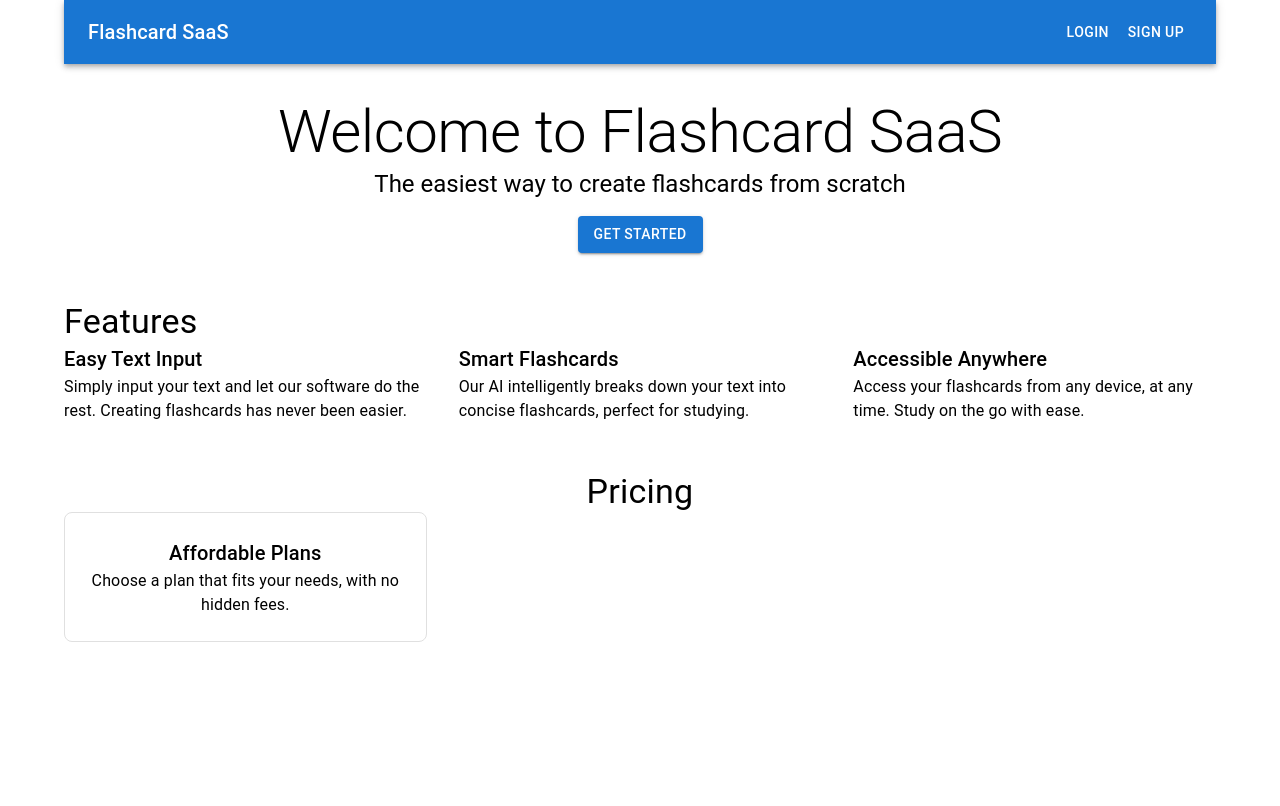
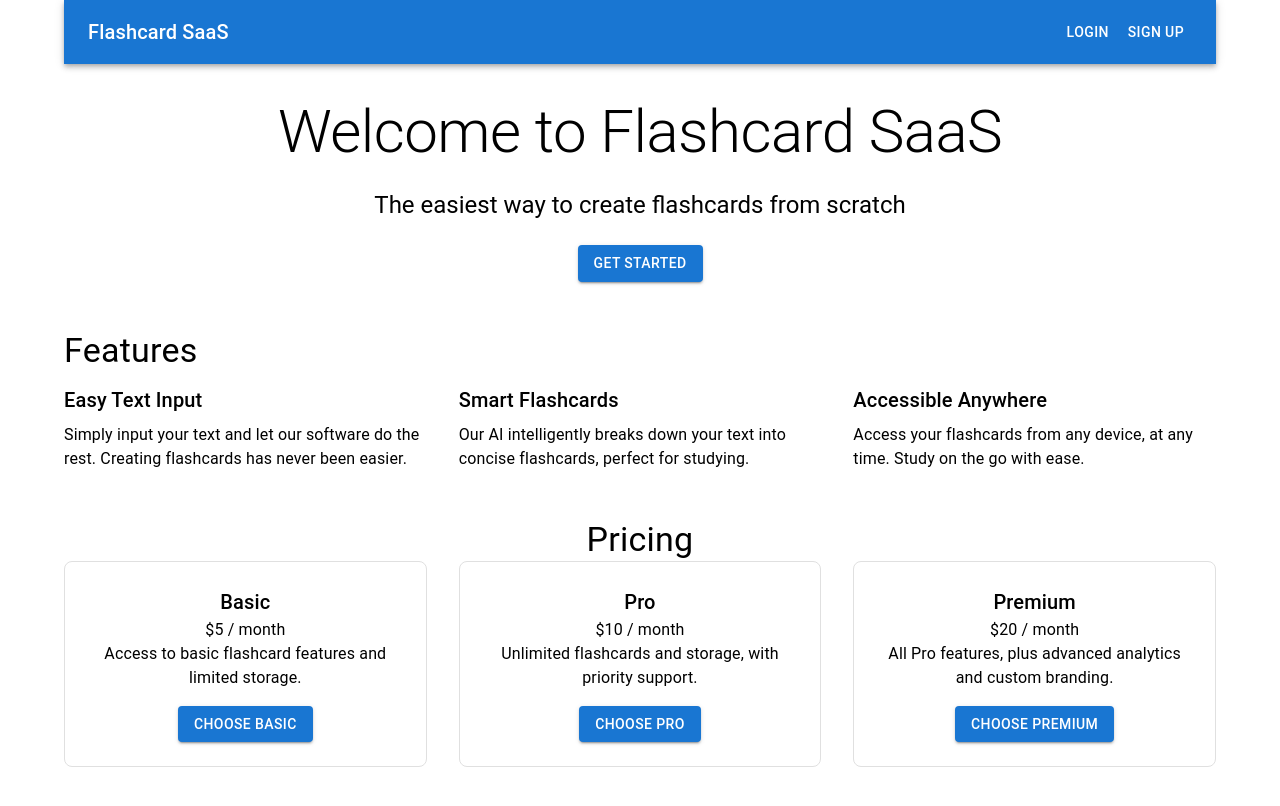
Before and after one commit to Belalaskaik/-AI-Flashcards-Stripe, a Next.js app: page / in a window 1280 px wide. Shown: the top 806 px of the page. Built offline with nearby package versions, Linux system fonts and the light colour scheme; no server answers.

Commit message:
finished pricing section of landing page

```diff
--- a/app/page.js
+++ b/app/page.js
@@ -28,8 +28,8 @@ export default function Home() {
       </AppBar>
 
       <Box sx={{ textAlign: 'center', my: 4 }}>
-        <Typography variant='h2'>Welcome to Flashcard SaaS</Typography>
-        <Typography variant='h5'>
+        <Typography variant='h2' gutterBottom>Welcome to Flashcard SaaS</Typography>
+        <Typography variant='h5' gutterBottom>
           The easiest way to create flashcards from scratch
         </Typography>
         <Button variant='contained' color='primary' sx={{ mt: 2 }}>
@@ -38,24 +38,24 @@ export default function Home() {
       </Box>
 
       <Box sx={{ my: 6 }}>
-        <Typography variant='h4'>Features</Typography>
+        <Typography variant='h4' gutterBottom>Features</Typography>
         <Grid container spacing={4}>
           <Grid item xs={12} md={4}>
-            <Typography variant='h6'>Easy Text Input</Typography>
+            <Typography variant='h6' gutterBottom>Easy Text Input</Typography>
             <Typography>
               Simply input your text and let our software do the rest. Creating
               flashcards has never been easier.
             </Typography>
           </Grid>
           <Grid item xs={12} md={4}>
-            <Typography variant='h6'>Smart Flashcards</Typography>
+            <Typography variant='h6' gutterBottom>Smart Flashcards</Typography>
             <Typography>
               Our AI intelligently breaks down your text into concise flashcards,
               perfect for studying.
             </Typography>
           </Grid>
           <Grid item xs={12} md={4}>
-            <Typography variant='h6'>Accessible Anywhere</Typography>
+            <Typography variant='h6' gutterBottom>Accessible Anywhere</Typography>
             <Typography>
               Access your flashcards from any device, at any time.
               Study on the go with ease.
@@ -74,13 +74,50 @@ export default function Home() {
               borderColor: 'grey.300',
               borderRadius: 2,
             }}>
-              <Typography variant='h6'>Affordable Plans</Typography>
+              <Typography variant='h6'>Basic</Typography>
+              <Typography>$5 / month</Typography>
               <Typography>
-                Choose a plan that fits your needs, with no hidden fees.
+                Access to basic flashcard features and limited storage.
               </Typography>
+              <Button variant='contained' color='primary' sx={{ mt: 2 }}>
+                Choose Basic
+              </Button>
             </Box>
           </Grid>
-          {/* Add other pricing boxes or elements here */}
+          <Grid item xs={12} md={4}>
+            <Box sx={{
+              p: 3,
+              border: '1px solid',
+              borderColor: 'grey.300',
+              borderRadius: 2,
+            }}>
+              <Typography variant='h6'>Pro</Typography>
+              <Typography>$10 / month</Typography>
+              <Typography>
+                Unlimited flashcards and storage, with priority support.
+              </Typography>
+              <Button variant='contained' color='primary' sx={{ mt: 2 }}>
+                Choose Pro
+              </Button>
+            </Box>
+          </Grid>
+          <Grid item xs={12} md={4}>
+            <Box sx={{
+              p: 3,
+              border: '1px solid',
+              borderColor: 'grey.300',
+              borderRadius: 2,
+            }}>
+              <Typography variant='h6'>Premium</Typography>
+              <Typography>$20 / month</Typography>
+              <Typography>
+                All Pro features, plus advanced analytics and custom branding.
+              </Typography>
+              <Button variant='contained' color='primary' sx={{ mt: 2 }}>
+                Choose Premium
+              </Button>
+            </Box>
+          </Grid>
         </Grid>
       </Box>
     </Container>
--- a/package.json
+++ b/package.json
@@ -14,6 +14,7 @@
     "@emotion/styled": "^11.13.0",
     "@mui/material": "^5.16.7",
     "@mui/styled-engine-sc": "^6.0.0-alpha.18",
+    "clerk": "^0.8.3",
     "firebase": "^10.12.5",
     "next": "14.2.5",
     "openai": "^4.55.5",
```
Also changed, not shown: app/sign-in / [[...sign-in]]/paje.js (added), 1 other file (tests, documents, lock files or other folders).
